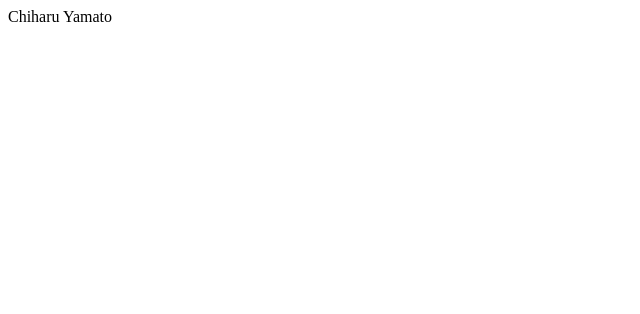
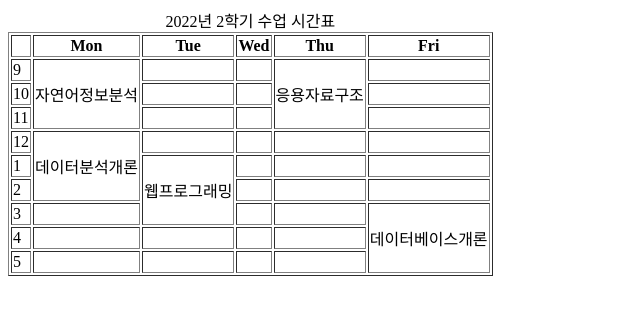
Before and after one commit to chiharuyamato/chiharuyamato.github.io, a plain HTML site: page timetable.html in a window 1280 px wide. Shown: the whole page, without its empty margins (0-640 px from the left). Drawn offline with Linux system fonts and the light colour scheme.

Commit message:
add intro

```diff
--- a/timetable.html
+++ b/timetable.html
@@ -1 +1,92 @@
-Chiharu Yamato
+<!DOCTYPE html>
+<html lang="en" itemscope="https://schema.org/WebPage">
+    <head>
+        <meta charset="UTF-8">
+        <title>timetable</title>
+    </head>
+
+    <body>
+        <main>
+            <table border="1">
+                <tr>
+                    <th> </th>
+                    <th>Mon</th>
+                    <th>Tue</th>
+                    <th>Wed</th>
+                    <th>Thu</th>
+                    <th>Fri </th>
+                </tr>
+                <tr>
+                    <td>9</td>
+                    <td rowspan="3">자연어정보분석</td>
+                    <td></td>
+                    <td></td>
+                    <td rowspan="3">응용자료구조</td>
+                    <td></td>
+                </tr>
+                <tr>
+                    <td>10</td>
+                    <td></td>
+                    <td></td>
+                    <td></td>
+
+                </tr>
+                <tr>
+                    <td>11</td>
+                    <td></td>
+                    <td></td>
+                    <td></td>
+
+                </tr>
+                <tr>
+                    <td>12</td>
+                    <td rowspan="3">데이터분석개론</td>
+                    <td></td>
+                    <td></td>
+                    <td></td>
+                    <td></td>
+                </tr>
+                <tr>
+                    <td>1</td>
+
+                    <td rowspan="3">웹프로그래밍</td>
+                    <td></td>
+                    <td></td>
+                    <td></td>
+
+                </tr>
+                <tr>
+                    <td>2</td>
+                    <td></td>
+                    <td></td>
+                    <td></td>
+                </tr>
+                <tr>
+                    <td>3</td>
+                    <td></td>
+                    <td></td>
+                    <td></td>
+
+                    <td rowspan="3">데이터베이스개론</td>
+                </tr>
+                <tr>
+                    <td>4</td>
+                    <td></td>
+                    <td></td>
+                    <td></td>
+                    <td></td>
+                </tr>
+                <tr>
+                    <td>5</td>
+                    <td></td>
+                    <td></td>
+                    <td></td>
+                    <td></td>
+                </tr>
+                <caption>2022년 2학기 수업 시간표</caption>
+
+            </table>
+        </main>
+
+    </body>
+</html>
```
Also changed, not shown: 6 other files.
